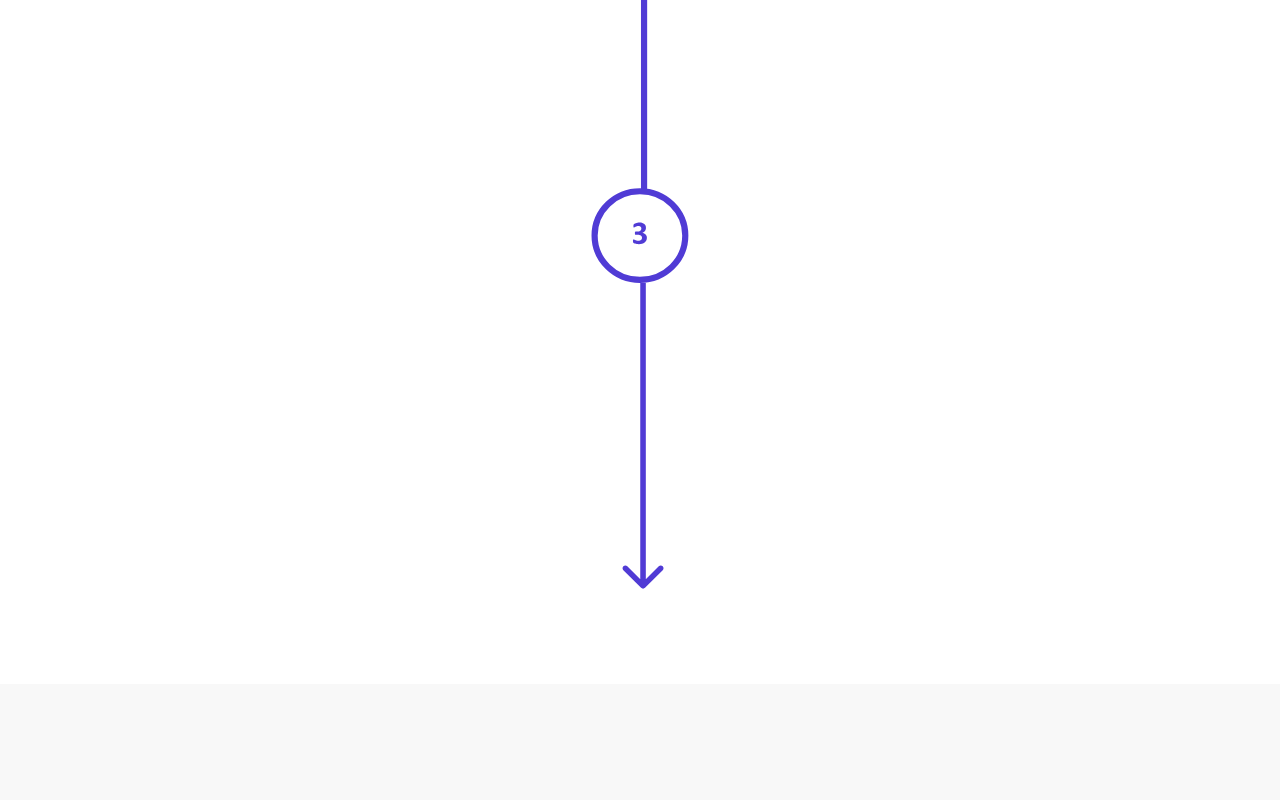
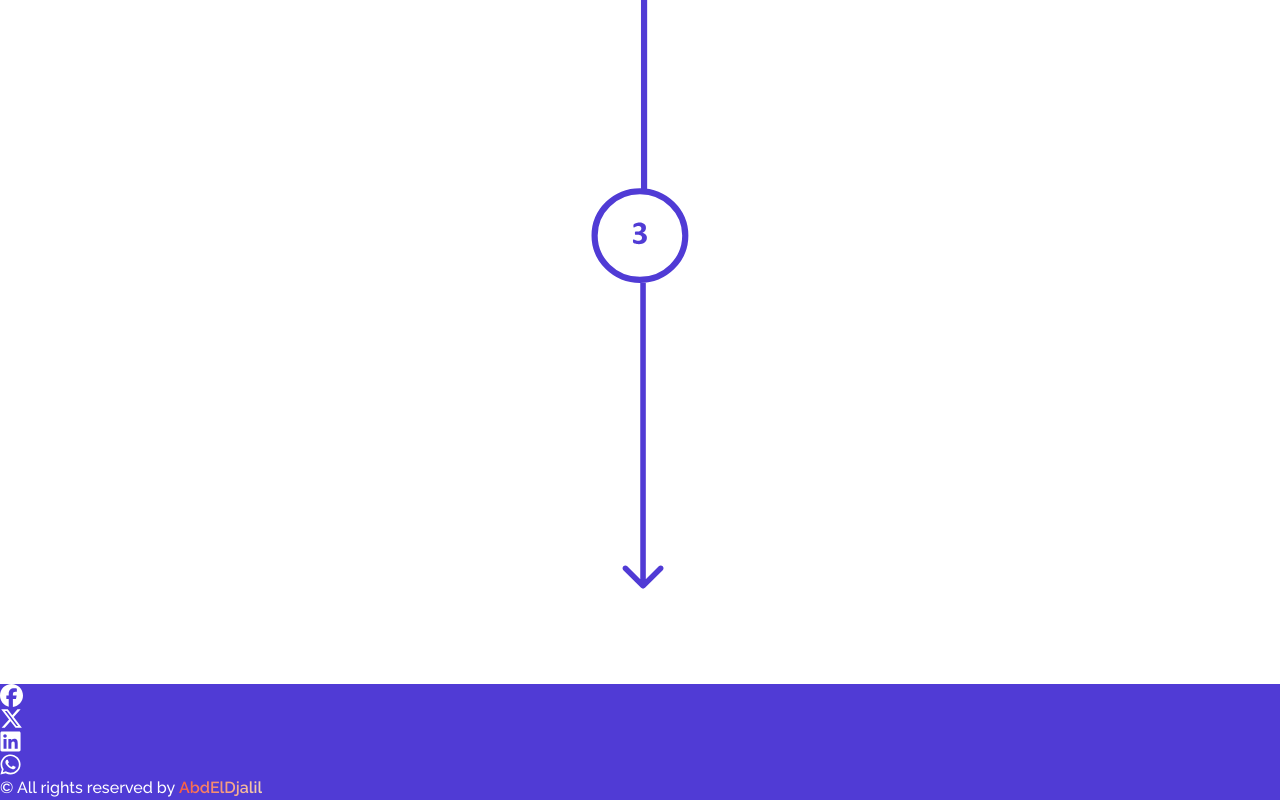
Before and after one commit to AbdEDjalilSaf/MY-PORTFLIO, a React (Vite) app: page / in a window 1280 px wide. Shown: the part 4321-5121 px from the top of the page. Before the commit the page ends 5005 px from the top, so only its background shows below. Built offline with nearby package versions, Linux system fonts and the light colour scheme.

Commit message:
first two version

```diff
--- a/src/App.css
+++ b/src/App.css
@@ -34,6 +34,20 @@ a {
   /* transform: translateY(-200px); */
   display: none;
 }
+.AbdElDjalil{
+  background: -webkit-linear-gradient(
+    180deg,
+    var(--primary-color-alt),
+    var(--primary-color)
+  );
+  -webkit-background-clip: text;
+  -webkit-text-fill-color: transparent;
+  font-weight: bold;
+  cursor: pointer;
+}
+.footerSvg{
+  cursor: pointer;
+}
 .logo{
   font-size: 37px;
   user-select: none;
@@ -47,6 +61,10 @@ p::selection{
 li a{
 font-size: 40px;
 color: #cdf381;
+}
+.footerApp{
+  background-color: #503bd5;
+  color: #fff;
 }
 .reveal{
   position: relative;
--- a/src/Footer.jsx
+++ b/src/Footer.jsx
@@ -7,15 +7,19 @@ function Footer(){
 
 return(
 <>
+<div className="footerApp py-8 px-4 ">
 
+<div className="socialMedia mb-7 flex justify-center items-center gap-4">
+<svg xmlns="http://www.w3.org/2000/svg" height="23" width="23" className="footerSvg" fill="#ffffff" viewBox="0 0 512 512"><path d="M512 256C512 114.6 397.4 0 256 0S0 114.6 0 256C0 376 82.7 476.8 194.2 504.5V334.2H141.4V256h52.8V222.3c0-87.1 39.4-127.5 125-127.5c16.2 0 44.2 3.2 55.7 6.4V172c-6-.6-16.5-1-29.6-1c-42 0-58.2 15.9-58.2 57.2V256h83.6l-14.4 78.2H287V510.1C413.8 494.8 512 386.9 512 256h0z"/></svg>
+<svg xmlns="http://www.w3.org/2000/svg" height="23" width="23" className="footerSvg" fill="#ffffff" viewBox="0 0 512 512"><path d="M389.2 48h70.6L305.6 224.2 487 464H345L233.7 318.6 106.5 464H35.8L200.7 275.5 26.8 48H172.4L272.9 180.9 389.2 48zM364.4 421.8h39.1L151.1 88h-42L364.4 421.8z"/></svg>
+<svg xmlns="http://www.w3.org/2000/svg" height="23" width="21" className="footerSvg" fill="#ffffff" viewBox="0 0 448 512"><path d="M416 32H31.9C14.3 32 0 46.5 0 64.3v383.4C0 465.5 14.3 480 31.9 480H416c17.6 0 32-14.5 32-32.3V64.3c0-17.8-14.4-32.3-32-32.3zM135.4 416H69V202.2h66.5V416zm-33.2-243c-21.3 0-38.5-17.3-38.5-38.5S80.9 96 102.2 96c21.2 0 38.5 17.3 38.5 38.5 0 21.3-17.2 38.5-38.5 38.5zm282.1 243h-66.4V312c0-24.8-.5-56.7-34.5-56.7-34.6 0-39.9 27-39.9 54.9V416h-66.4V202.2h63.7v29.2h.9c8.9-16.8 30.6-34.5 62.9-34.5 67.2 0 79.7 44.3 79.7 101.9V416z"/></svg>
+<svg xmlns="http://www.w3.org/2000/svg" height="23" width="21" className="footerSvg" fill="#ffffff" viewBox="0 0 448 512"><path d="M380.9 97.1C339 55.1 283.2 32 223.9 32c-122.4 0-222 99.6-222 222 0 39.1 10.2 77.3 29.6 111L0 480l117.7-30.9c32.4 17.7 68.9 27 106.1 27h.1c122.3 0 224.1-99.6 224.1-222 0-59.3-25.2-115-67.1-157zm-157 341.6c-33.2 0-65.7-8.9-94-25.7l-6.7-4-69.8 18.3L72 359.2l-4.4-7c-18.5-29.4-28.2-63.3-28.2-98.2 0-101.7 82.8-184.5 184.6-184.5 49.3 0 95.6 19.2 130.4 54.1 34.8 34.9 56.2 81.2 56.1 130.5 0 101.8-84.9 184.6-186.6 184.6zm101.2-138.2c-5.5-2.8-32.8-16.2-37.9-18-5.1-1.9-8.8-2.8-12.5 2.8-3.7 5.6-14.3 18-17.6 21.8-3.2 3.7-6.5 4.2-12 1.4-32.6-16.3-54-29.1-75.5-66-5.7-9.8 5.7-9.1 16.3-30.3 1.8-3.7 .9-6.9-.5-9.7-1.4-2.8-12.5-30.1-17.1-41.2-4.5-10.8-9.1-9.3-12.5-9.5-3.2-.2-6.9-.2-10.6-.2-3.7 0-9.7 1.4-14.8 6.9-5.1 5.6-19.4 19-19.4 46.3 0 27.3 19.9 53.7 22.6 57.4 2.8 3.7 39.1 59.7 94.8 83.8 35.2 15.2 49 16.5 66.6 13.9 10.7-1.6 32.8-13.4 37.4-26.4 4.6-13 4.6-24.1 3.2-26.4-1.3-2.5-5-3.9-10.5-6.6z"/></svg>
+</div>
+<div className="rightResiver flex justify-center items-center gap-8">
+<p>&copy; All rights reserved by <span className="AbdElDjalil">AbdElDjalil</span></p>
+</div>
 
-
-
-
-
-
-
-
+</div>
 
 
 </>
```
